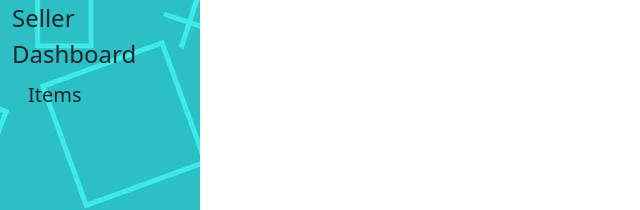
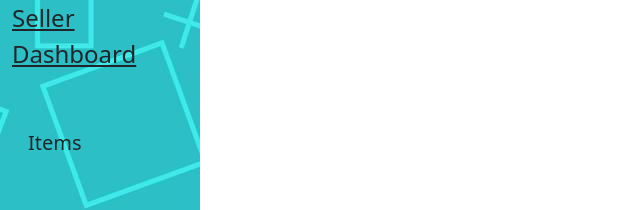
Before and after one commit to dilshani-705/auction-frontend, a React (Create React App) app: page /sellerDashboard in a window 1280 px wide. Shown: the top 210 px of the page, without its empty margins (0-640 px from the left). Built offline with nearby package versions, Linux system fonts and the light colour scheme.

Commit message:
updated sidebar

```diff
--- a/src/Component/AdminSideBar.js
+++ b/src/Component/AdminSideBar.js
@@ -11,9 +11,10 @@ function AdminSideBar() {
 
             <div style={{ backgroundImage: `url(${sideBar})`, position:'fixed', width:'200px', height:'100vh '}}>
 
-                <a className='text-decoration-none text-dark d-flex align-itemcenter'>
+                <a className='text-decoration-bold text-dark d-flex align-itemcenter'>
                     <span className='fs-4'> Admin Dashboard</span>
                 </a>
+                <br/><br/>
                 <ul className='nav nav-pills flex-column'>
                     <li class="nav-item text-dark fs-5">
                         <a href='/admin' className='nav-link text-dark'>Users</a>
--- a/src/Component/BuyerSidear.js
+++ b/src/Component/BuyerSidear.js
@@ -9,9 +9,10 @@ export default function BuyerSidear() {
 
             <div style={{ backgroundImage: `url(${sideBar})`, position:'fixed', width:'200px', height:'100vh '}}>
 
-                <a className='text-decoration-none text-dark d-flex align-itemcenter'>
+                <a className='text-decoration-bold text-dark d-flex align-itemcenter'>
                     <span className='fs-4'> Buyer Dashboard</span>
                 </a>
+                <br/><br/>
                 <ul className='nav nav-pills flex-column'>
                     <li class="nav-item text-dark fs-5">
                         <a href='/admin' className='nav-link text-dark'>Users</a>
--- a/src/Component/SellerSidear.js
+++ b/src/Component/SellerSidear.js
@@ -9,9 +9,10 @@ export default function SellerSidear() {
 
           <div style={{ backgroundImage: `url(${sideBar})`, position:'fixed', width:'200px', height:'100vh '}}>
 
-              <a className='text-decoration-none text-dark d-flex align-itemcenter'>
+              <a className='text-decoration-bold text-dark d-flex align-itemcenter'>
                   <span className='fs-4'> Seller Dashboard</span>
               </a>
+              <br/><br/>
               <ul className='nav nav-pills flex-column'>
                   <li class="nav-item text-dark fs-5">
                       <a href='#' className='nav-link text-dark'>Items</a>
```
